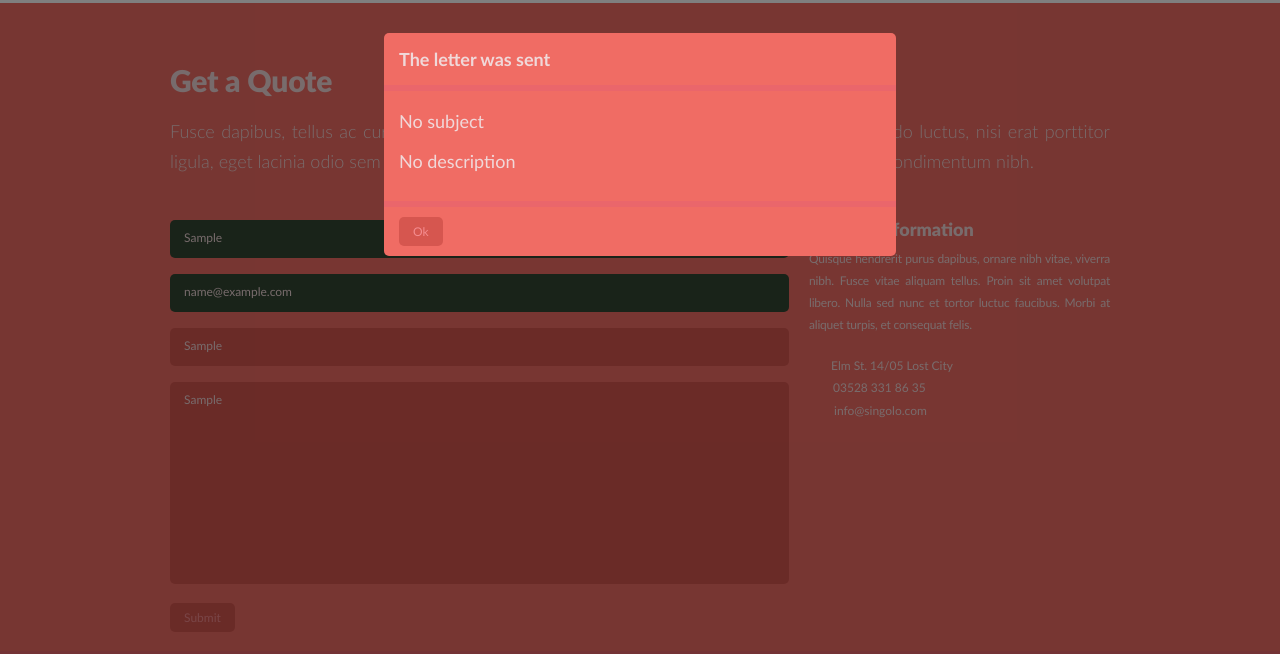
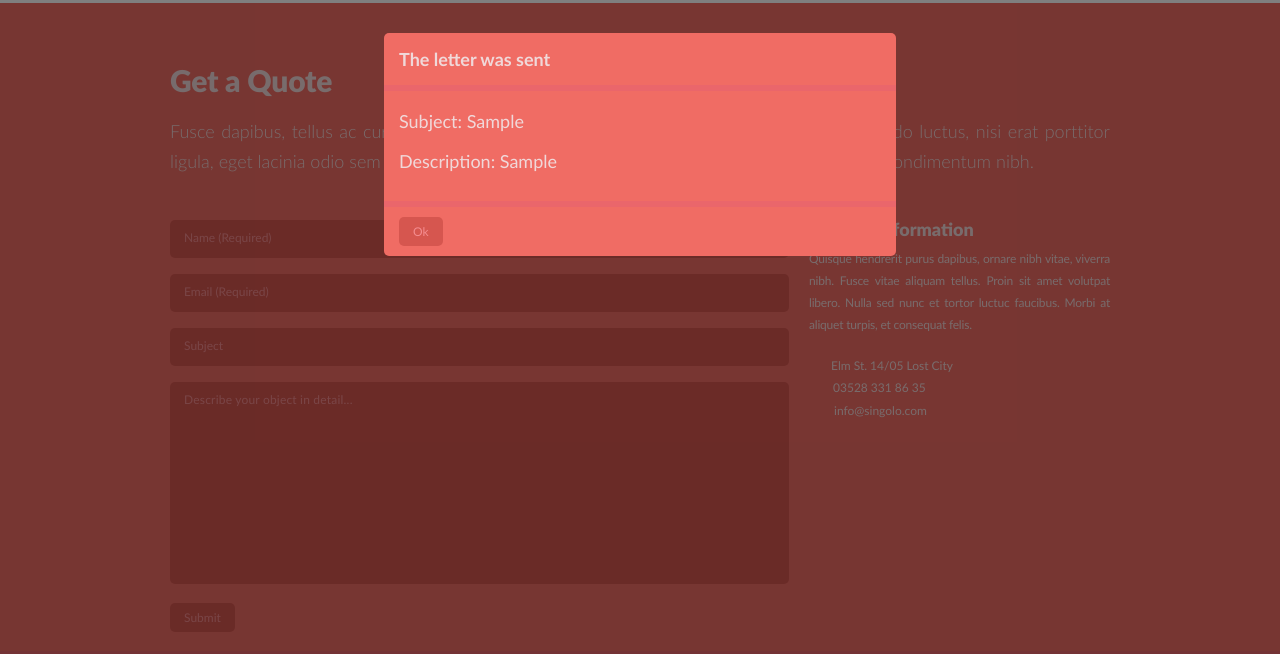
Before and after one commit to doher/singolo, a plain HTML site: page index.html in a window 1280 px wide. Both pictures are taken after typing "Sample", "name@example.com", "Sample", "Sample" into the empty fields and a click on the button "Submit". Shown: the part 2511-3165 px from the top of the page. Drawn offline with Linux system fonts and the light colour scheme.

Commit message:
feat: fix validation and add reset form

```diff
--- a/index.html
+++ b/index.html
@@ -277,9 +277,11 @@
         commodo, tortor mauris condimentum nibh.</p>
       <div class="quote__content">
         <form action="#" class="quote__form" method="post">
-          <input class="quote__input" type="text" name="name" placeholder="Name (Required)" required>
-          <input class="quote__input" type="email" name="email" placeholder="Email (Required)" required>
-          <input class="quote__input" type="text" name="subject" placeholder="Subject">
+          <input class="quote__input input-name" type="text" name="name" placeholder="Name (Required)"
+            autocomplete="off" required>
+          <input class="quote__input input-email" type="email" name="email" placeholder="Email (Required)"
+            autocomplete="off" required>
+          <input class="quote__input input-subject" type="text" name="subject" placeholder="Subject">
           <textarea class="quote__textarea" name="description"
             placeholder="Describe your object in detail..."></textarea>
           <button class="quote__button" type="submit">Submit</button>
--- a/index.js
+++ b/index.js
@@ -205,10 +205,6 @@ const modal = $.modal({
   title: 'The letter was sent',
   closable: false,
   width: '40%',
-  content: `
-    <p>No subject</p>
-    <p>No description</p>
-  `,
   footerButtons: [
     {
       text: 'Ok',
@@ -221,12 +217,21 @@ const modal = $.modal({
 
 const FORM = document.querySelector('.quote__form');
 
-FORM.addEventListener('click', (event) => {
+FORM.addEventListener('submit', (event) => {
   event.preventDefault();
 
-  const element = event.target;
+  const name = FORM.querySelector('.input-name');
+  const email = FORM.querySelector('.input-email');
+  const subject = FORM.querySelector('.input-subject');
+  const textarea = FORM.querySelector('.quote__textarea');
+  const emailPattern = /[a-z0-9._%+-]+@[a-z0-9.-]+\.[a-z]{2,}$/;
 
-  if (element.classList.contains('quote__button')) {
+  if (name.value && (email.value).match(emailPattern)) {
+    modal.setContent(`
+        ${subject.value ? `<p>Subject: ${subject.value}</p>` : '<p>No subject</p>'}
+        ${textarea.value ? `<p>Description: ${textarea.value}</p>` : '<p>No description</p`>'}
+      `);
     modal.open();
+    FORM.reset();
   }
 });
--- a/styles/style.css
+++ b/styles/style.css
@@ -706,11 +706,11 @@ a {
 
 .quote__input:focus, .quote__textarea:focus {
   outline: none;
-  background-color: var(--color-bg-dark);
+  /* background-color: var(--color-bg-dark); */
 }
 
 .quote__input:hover, .quote__textarea:hover {
-  background-color: var(--color-bg-dark);
+  /* background-color: var(--color-bg-dark); */
 }
 
 .quote__input::placeholder, .quote__textarea::placeholder {
@@ -729,11 +729,8 @@ a {
   color: var(--color-light);
 }
 
-.quote__input:required:valid {
-  background-color: var(--color-bg-valid);
-}
-
 .quote__button {
+  outline: none;
   font-family: "Lato";
   font-size: 1.2rem;
   font-weight: 400;
```
